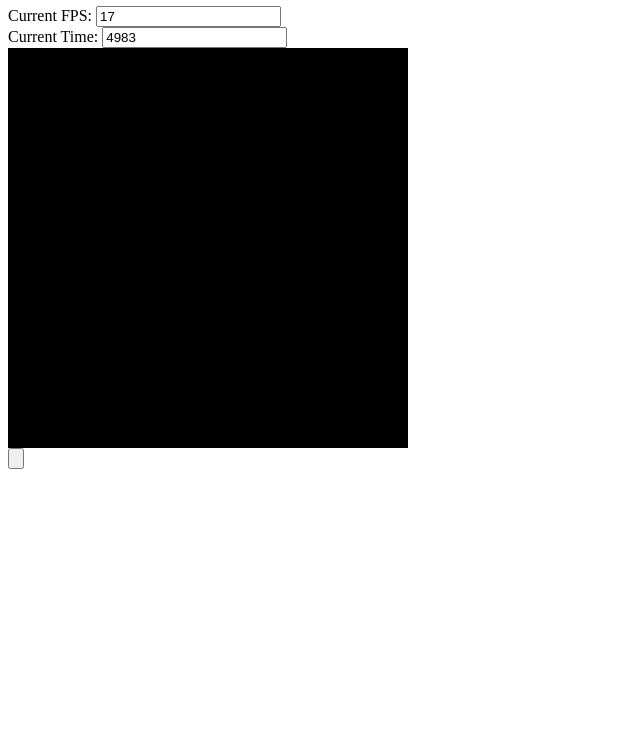
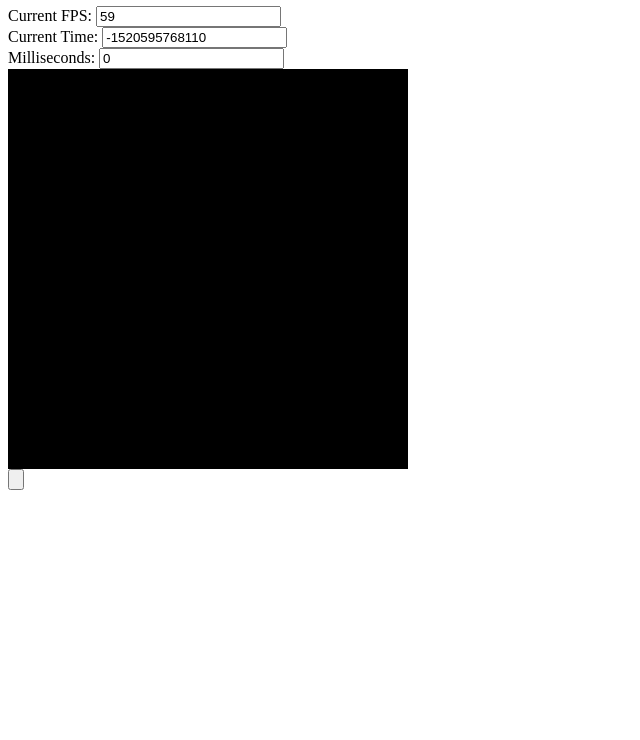
Before and after one commit to courtneyglosser/day-night, an Electron app: page index.html in a window 800 px wide. Shown: the part 60-800 px from the top of the page, without its empty margins (0-640 px from the left). Drawn offline with Linux system fonts and the light colour scheme.

Commit message:
Adding really basic game loop

```diff
--- a/game.js
+++ b/game.js
@@ -3,25 +3,40 @@
 const canvas = document.getElementById('GameScreen');
 const ctx = canvas.getContext('2d');
 
-ctx.fillRect(0,0, 400, 400);
+ctx.fillRect(0, 0, 400, 400);
 
-const startTime = new Date();
-let loopTime = new Date();
+const startTime = new Date().getTime();
+let loopTime = new Date().getTime();
+console.log('startTime: ', startTime);
+console.log('loopTime: ', loopTime);
+let currTime;
+let calcFPS = 0;
+let currentFPS = 0;
+let startSecond = Math.floor(new Date() / 1000) + 1;
+
+// Text Inputs
 const FPSText = document.getElementById('FPS');
 const CurrentTime = document.getElementById('time');
+const MilliText = document.getElementById('milli');
 
 const gameUpdate = () => {
-  let currTime = new Date();
-  console.log('gameUpdate', currTime);
-  console.log('loopTime', currTime - loopTime);
-  FPSText.value = currTime - loopTime;
+  currTime = Math.floor(new Date() / 1000);
+  console.log('currTime: ', currTime);
+  if (currTime >= startSecond) {
+    startSecond = Math.floor(new Date() / 1000) + 1;
+    currentFPS = calcFPS;
+    calcFPS = 0;
+  } else {
+    calcFPS += 1;
+  }
+  MilliText.value = currTime - loopTime;
   CurrentTime.value = currTime - startTime;
+  FPSText.value = currentFPS;
 
   loopTime = currTime;
-  console.log('totalTime', currTime - startTime);
-}
+};
 
-const gameLoop = setInterval(gameUpdate, 1000/60);
+const gameLoop = setInterval(gameUpdate, 1000 / 60);
 
 
 function quit() {
--- a/index.html
+++ b/index.html
@@ -9,6 +9,8 @@
     <input type="text" id="FPS"/><br />
     <label for="time">Current Time: </label>
     <input type="text" id="time"/><br />
+    <label for="milli">Milliseconds: </label>
+    <input type="text" id="milli"/><br />
     <canvas id="GameScreen" height="400" width="400"></canvas>
     <br />
     <input type="button" onclick="quit()" /><br />
```
